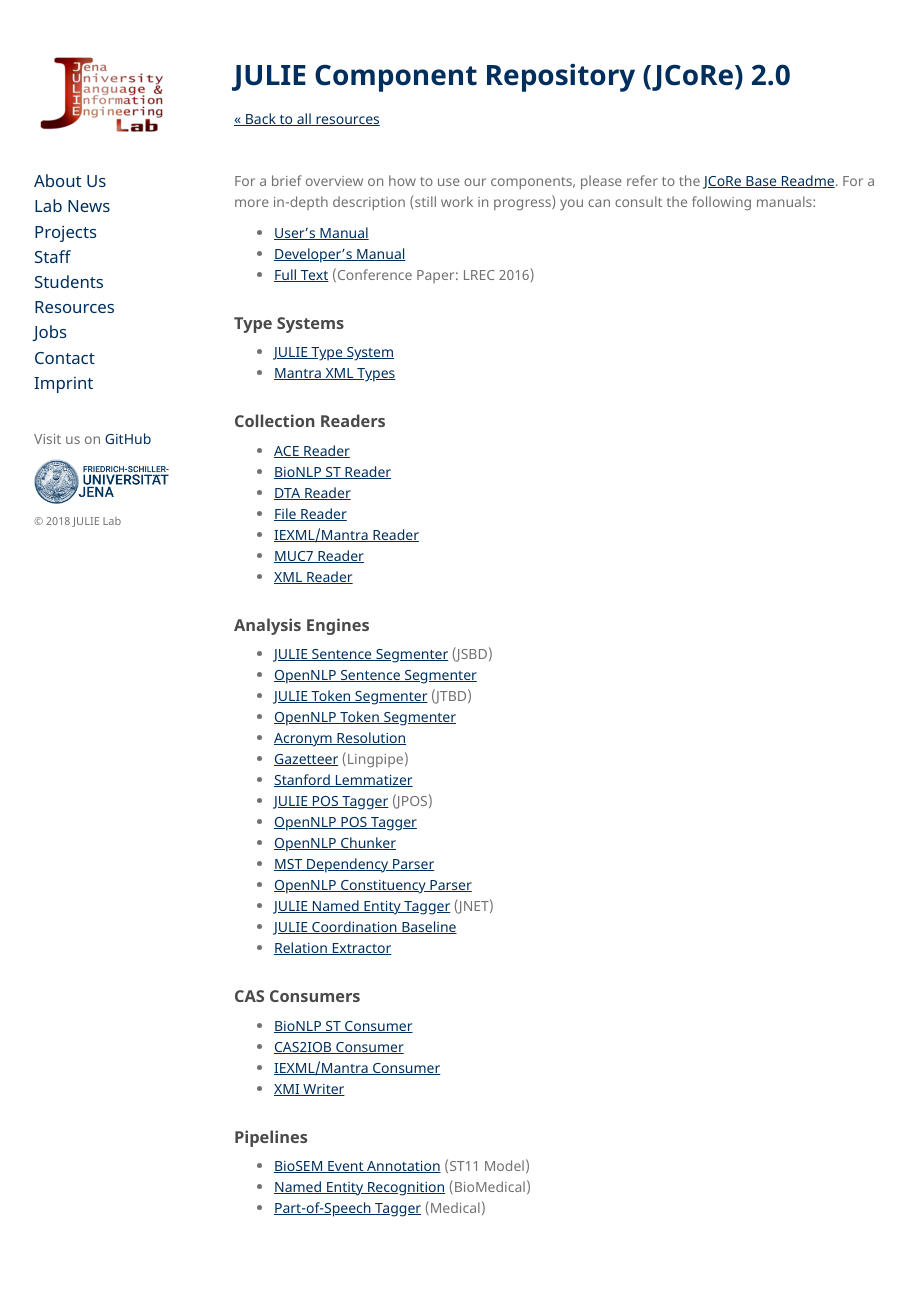
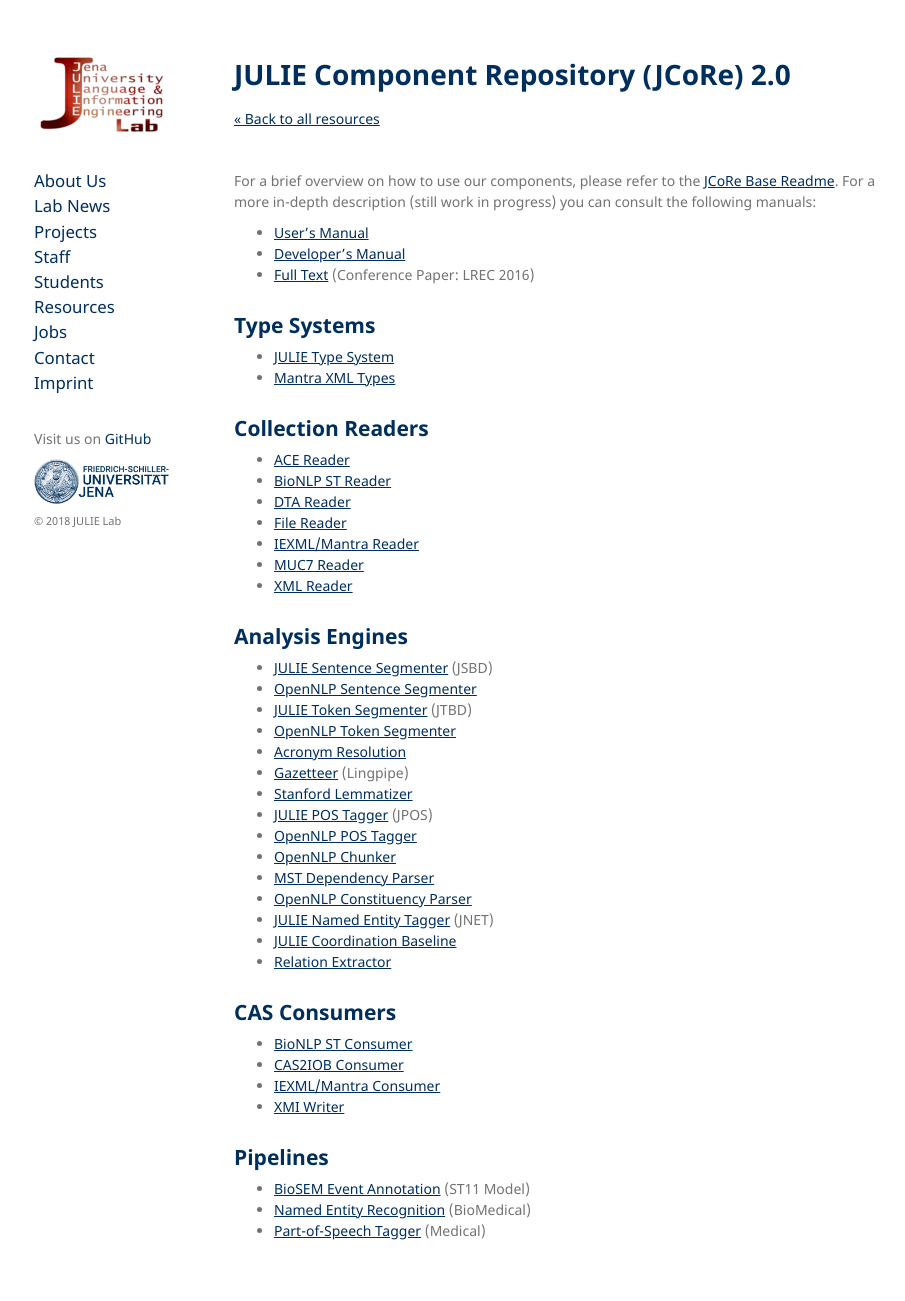
Before and after one commit to JULIELab/JULIELab.github.io, a Jekyll site: the page built from Resources/JCoRe.md, in a window 1280 px wide. Shown: the whole page, without its empty margins (176-1081 px from the left). Built offline with Jekyll 4.4.1, drawn with Linux system fonts in a browser that asks for light colours; our own code applies the rules of GitHub Pages for plain Markdown files; before the commit the page ends 1278 px from its top, so only the background shows below that.

Commit message:
consistent section levels

```diff
--- a/Resources/JCoRe.md
+++ b/Resources/JCoRe.md
@@ -14,12 +14,12 @@
 * [Developer's Manual](https://github.com/JULIELab/jcore-parent-pom/wiki)
 * [Full Text](http://www.lrec-conf.org/proceedings/lrec2016/pdf/774_Paper.pdf) (Conference Paper: LREC 2016)
 
-### Type Systems
+## Type Systems
 
 * [JULIE Type System](https://github.com/JULIELab/jcore-base/tree/master/jcore-types)
 * [Mantra XML Types](https://github.com/JULIELab/jcore-base/tree/master/jcore-mantra-xml-types)
 
-### Collection Readers
+## Collection Readers
 
 * [ACE Reader](https://github.com/JULIELab/jcore-base/tree/master/jcore-ace-reader)
 * [BioNLP ST Reader](https://github.com/JULIELab/jcore-base/tree/master/jcore-bionlp09event-reader)
@@ -29,7 +29,7 @@
 * [MUC7 Reader](https://github.com/JULIELab/jcore-base/tree/master/jcore-muc7-reader)
 * [XML Reader](https://github.com/JULIELab/jcore-base/tree/master/jcore-xml-reader)
 
-### Analysis Engines
+## Analysis Engines
 
 * [JULIE Sentence Segmenter](https://github.com/JULIELab/jcore-base/tree/master/jcore-jsbd-ae) (JSBD)
 * [OpenNLP Sentence Segmenter](https://github.com/JULIELab/jcore-base/tree/master/jcore-opennlp-sentence-ae)
@@ -47,14 +47,14 @@
 * [JULIE Coordination Baseline](https://github.com/JULIELab/jcore-base/tree/master/jcore-coordination-baseline-ae)
 * [Relation Extractor](https://github.com/JULIELab/jcore-base/tree/master/jcore-biosem-ae)
 
-### CAS Consumers
+## CAS Consumers
 
 * [BioNLP ST Consumer](https://github.com/JULIELab/jcore-base/tree/master/jcore-bionlp09event-consumer)
 * [CAS2IOB Consumer](https://github.com/JULIELab/jcore-base/tree/master/jcore-cas2iob-consumer)
 * [IEXML/Mantra Consumer](https://github.com/JULIELab/jcore-base/tree/master/jcore-iexml-consumer)
 * [XMI Writer](https://github.com/JULIELab/jcore-base/tree/master/jcore-xmi-writer)
 
-### Pipelines
+## Pipelines
 
 * [BioSEM Event Annotation](https://github.com/JULIELab/jcore-pipelines/tree/master/jcore-relation-extraction-pipeline) (ST11 Model)
 * [Named Entity Recognition](https://github.com/JULIELab/jcore-pipelines/tree/master/jcore-named-entity-pipeline) (BioMedical)
```
Also changed, not shown: Resources/FSU_PRGE.md (+2 -2 lines).
